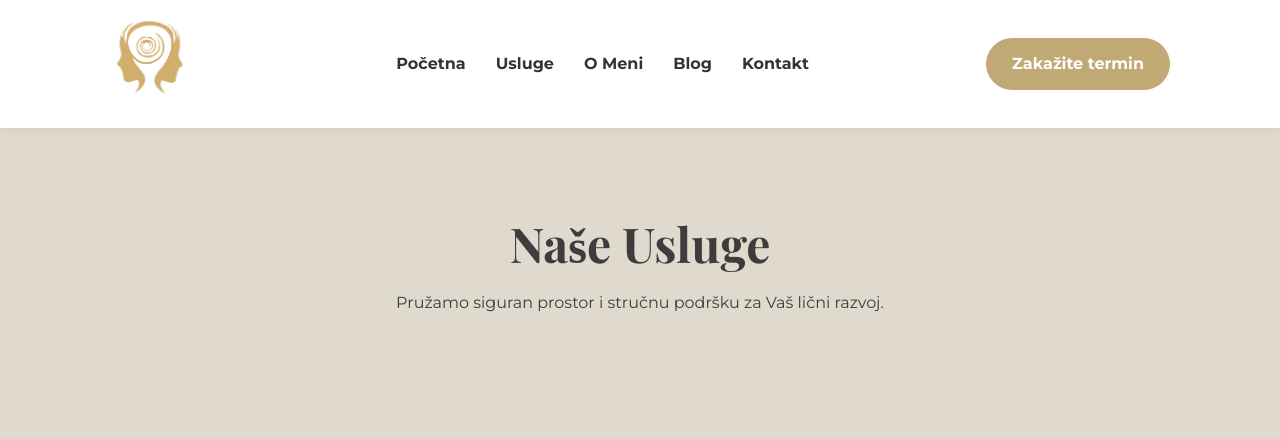
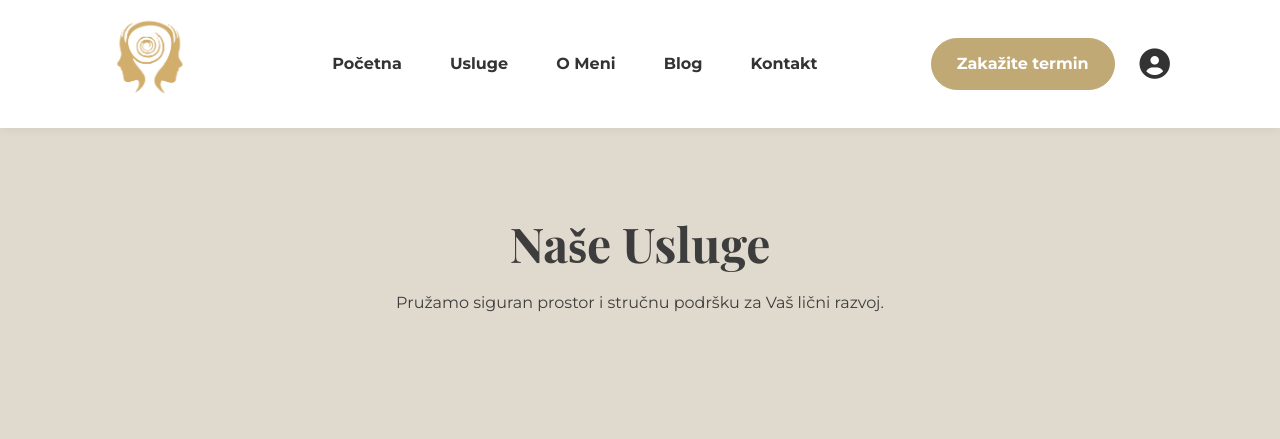
Before and after one commit to McTehno/Opus-In-Te, a PHP site: page /Usluge.html in a window 1280 px wide. Shown: the top 439 px of the page. Run offline with PHP 8.4, Linux system fonts and the light colour scheme.

Commit message:
fixed minor stuff and added a nice transition to the navbar and added the login icon

```diff
--- a/Usluge.html
+++ b/Usluge.html
@@ -14,20 +14,24 @@
 </head>
 <body>
 
-    <header class="main-header scrolled"> <div class="container">
+    <header class="main-header scrolled">
+        <div class="container">
             <a href="Index.html" class="logo-link">
                 <img src="img/logo/headlogo.png" alt="Opus in te Logo" class="logo-image">
             </a>
             <nav class="main-nav">
                 <ul>
-                    <li><a href="Index.html">Početna</a></li>
-                    <li><a href="#">Usluge</a></li>
-                    <li><a href="#">O Meni</a></li>
-                    <li><a href="#">Blog</a></li>
-                    <li><a href="#">Kontakt</a></li>
+                    <li><a href="Index.html">&nbsp Početna &nbsp</a></li>
+                    <li><a href="#">&nbsp Usluge &nbsp</a></li>
+                    <li><a href="#">&nbsp O Meni &nbsp</a></li>
+                    <li><a href="#">&nbsp Blog &nbsp</a></li>
+                    <li><a href="#">&nbsp Kontakt &nbsp</a></li>
                 </ul>
             </nav>
-            <a href="#" class="cta-button nav-cta">Zakažite termin</a>
+            <div class="header-actions">
+                <a href="#" class="cta-button nav-cta">Zakažite termin</a>
+                <a href="#" class="login-icon" aria-label="Korisnički nalog"><i class="fa-solid fa-circle-user"></i></a>
+            </div>
         </div>
     </header>
 
--- a/css/styles.css
+++ b/css/styles.css
@@ -336,12 +336,24 @@ body {
 }
 
 /* Adjust the CTA button as well */
+/* MODIFY this rule */
 .main-header .nav-cta {
     background-color: #ffffff;
     color: #333333;
     border: 1px solid #ffffff;
-     /* Add other button styling here */
-    transition: background-color 0.4s ease-in-out, color 0.4s ease-in-out;
+    transition: background-color 0.4s ease-in-out, color 0.4s ease-in-out, transform 0.3s ease; /* <-- ADD transform HERE */
+}
+
+/* ADD THESE afrer the rule above */
+.main-header .nav-cta:hover {
+    background-color: var(--soft-gold);
+    color: var(--white);
+    transform: translateY(-2px);
+}
+
+.main-header.scrolled .nav-cta:hover {
+    background-color: #d4b981; /* Lighter gold for scrolled state */
+    transform: translateY(-2px);
 }
 
 .main-header.scrolled .nav-cta {
@@ -554,3 +566,97 @@ main {
     text-decoration: none;
     cursor: pointer;
 }
+
+/* =================================
+   3. NEW HEADER ACTIONS & HOVER EFFECTS
+   ================================= */
+
+/* --- Wrapper for CTA button and Login Icon --- */
+.header-actions {
+    display: flex;
+    align-items: center;
+    gap: 25px; /* Space between button and icon */
+}
+
+/* --- Login Icon General Styling --- */
+.login-icon {
+    font-size: 1.9rem;
+    line-height: 1; /* Helps with vertical alignment */
+    text-decoration: none;
+}
+.login-icon i {
+    display: block;
+    transition: color 0.4s ease-in-out, transform 0.3s ease;
+}
+
+/* --- Login Icon Color States --- */
+/* On transparent header, the icon inherits the white color from a rule below */
+/* On scrolled header, make it dark */
+.main-header.scrolled .login-icon i {
+    color: #333333;
+}
+
+/* On hover (in any state), make it gold */
+.login-icon:hover i {
+    color: var(--soft-gold) !important; /* Ensures hover color always applies */
+    transform: scale(1.1);
+}
+
+/* --- Nav Link Hover Effects --- */
+
+/* 1. Initial State (Transparent Header) - Simple Gold Hover */
+/* This rule is more specific than the default, so it applies correctly. */
+.main-header .main-nav a:hover {
+    color: var(--soft-gold);
+}
+
+/* 2. Scrolled State - Center-Out Wipe Effect */
+
+/* Prepare the link element for the effect */
+.main-header.scrolled .main-nav a {
+    position: relative;
+    z-index: 1; /* Keep text above the effect */
+    transition: color 0.4s ease;
+}
+
+/* The pseudo-element that creates the wipe effect */
+.main-header.scrolled .main-nav a::after {
+    content: '';
+    position: absolute;
+    z-index: -1;
+    top: 0;
+    left: 0;
+    width: 100%;
+    height: 100%;
+    background-color: var(--soft-gold);
+
+    /* Start scaled to 0 from the center */
+    transform: scaleX(0);
+    transform-origin: center;
+
+    /* Smooth transition for the wipe */
+    transition: transform 0.4s cubic-bezier(0.7, 0, 0.3, 1);
+}
+
+/* On hover, change text to white and expand the wipe */
+.main-header.scrolled .main-nav a:hover {
+    color: var(--white);
+}
+.main-header.scrolled .main-nav a:hover::after {
+    transform: scaleX(1);
+}
+
+
+/* --- Color Adjustment for All Header Right-Side Items --- */
+
+/* Group the nav links and the new icon so they share the same color logic */
+.main-header .main-nav a,
+.main-header .login-icon i {
+    color: #ffffff; /* White text for the hero section */
+    transition: color 0.4s ease-in-out;
+}
+
+.main-header.scrolled .main-nav a,
+.main-header.scrolled .login-icon i {
+    color: #333333; /* Dark text for the solid header */
+}
```
Also changed, not shown: Index.html (+10 -7 lines).
